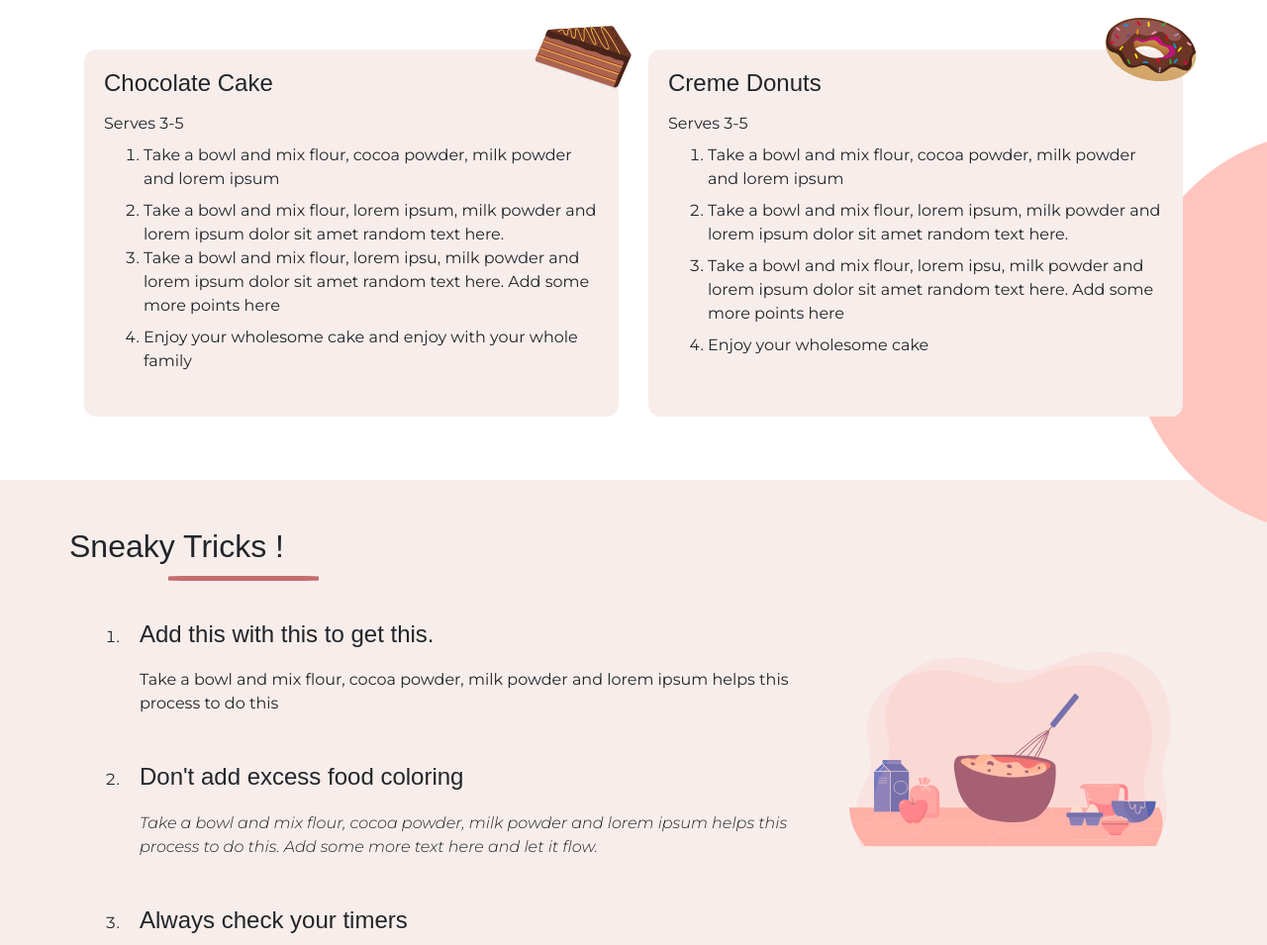
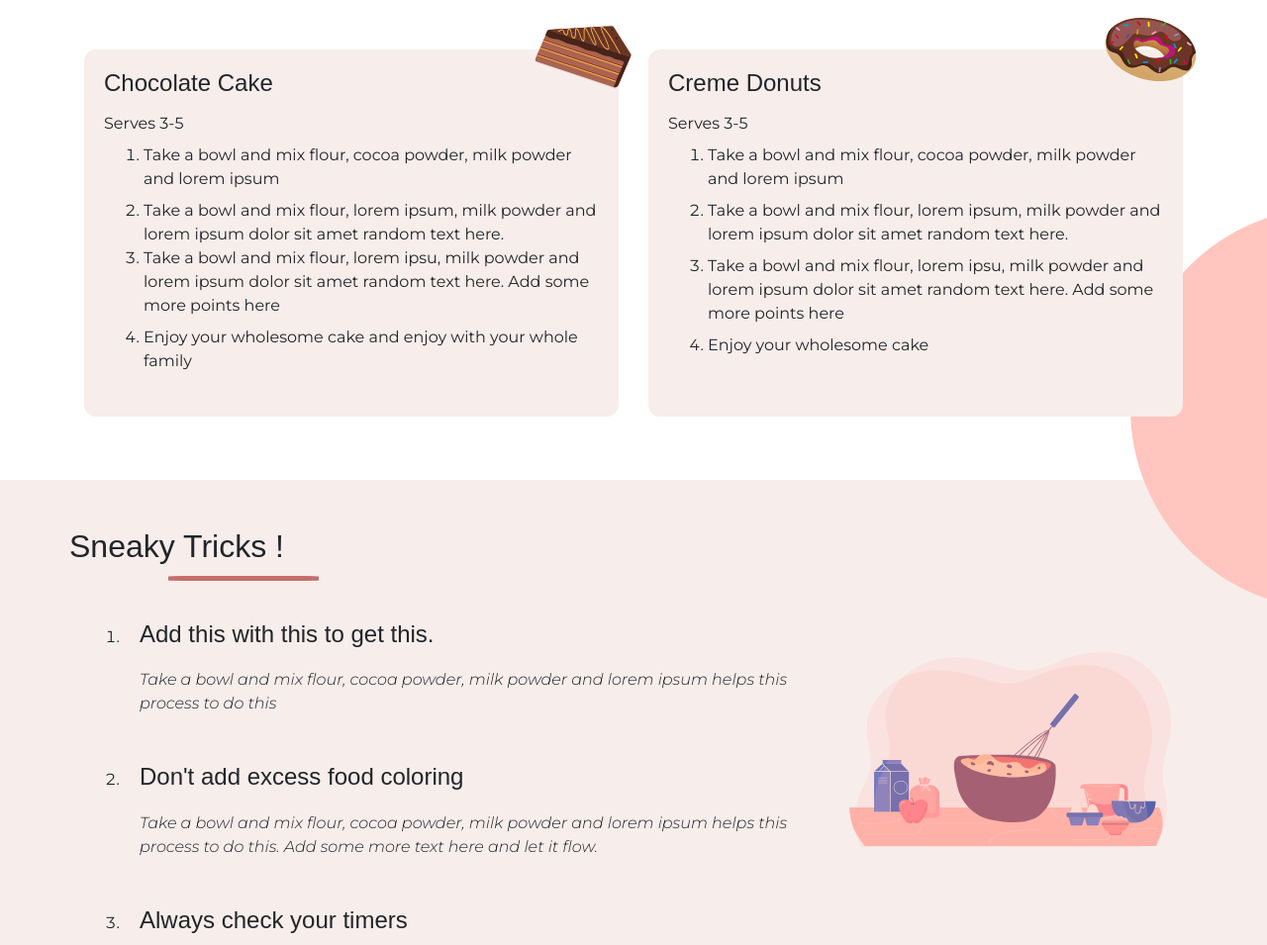
Before and after one commit to Kaushal-A/HomeBakes_STC-web, a plain HTML site: page index.html in a window 1280 px wide. Shown: the part 711-1666 px from the top of the page at 99% size. Drawn offline with nearby package versions, Linux system fonts and the light colour scheme; a script that the page names is missing.

Commit message:
error fixes

```diff
--- a/CSS/styles.css
+++ b/CSS/styles.css
@@ -34,6 +34,7 @@ img {
 }
 #left-shape {
     float: left;
+    width: 8%;
 }
 #top-shape {
     position: absolute;
@@ -44,7 +45,7 @@ img {
 
 
 #right-shape{
-    transform: rotate(180deg) translateY(75%);
+    transform: rotate(180deg) translateY(56%);
     float: right;
     right: 0;
 }
--- a/index.html
+++ b/index.html
@@ -162,7 +162,7 @@
                     <ol>
                         <li class="p-3">
                             <h4>Add this with this to get this.</h4>
-                            <p class=" font-it"></p>Take a bowl and mix flour, cocoa powder, milk
+                            <p class=" font-it">Take a bowl and mix flour, cocoa powder, milk
                             powder and lorem ipsum helps this process to do
                             this</p>
                         </li>
```
